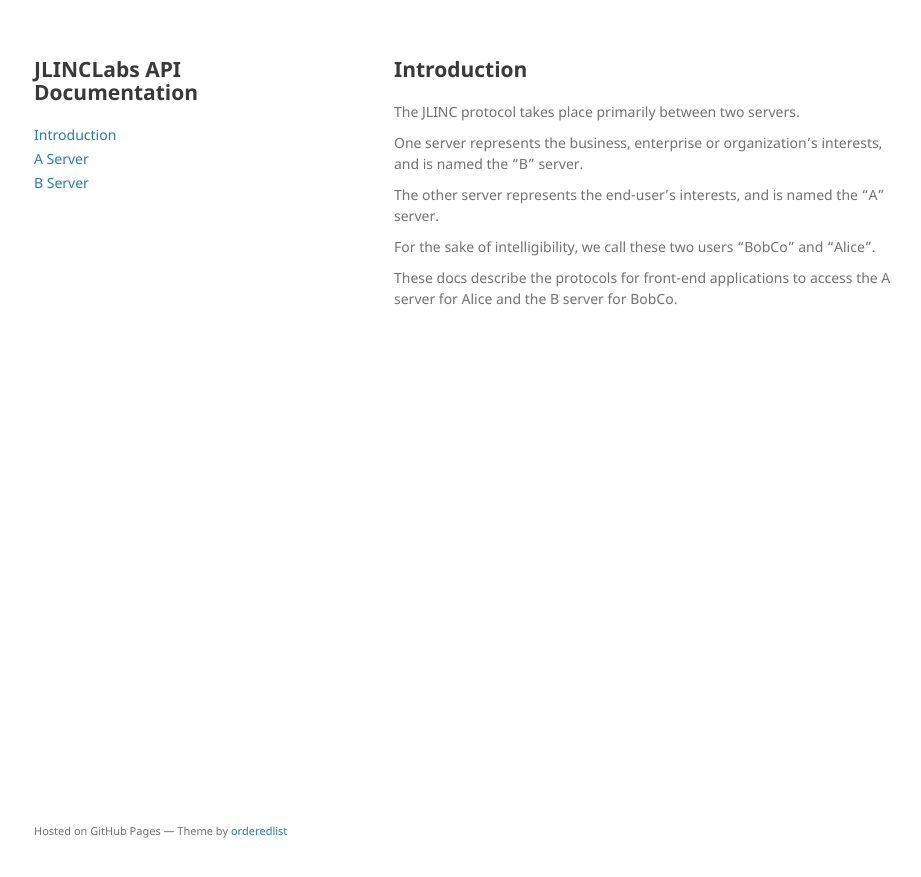
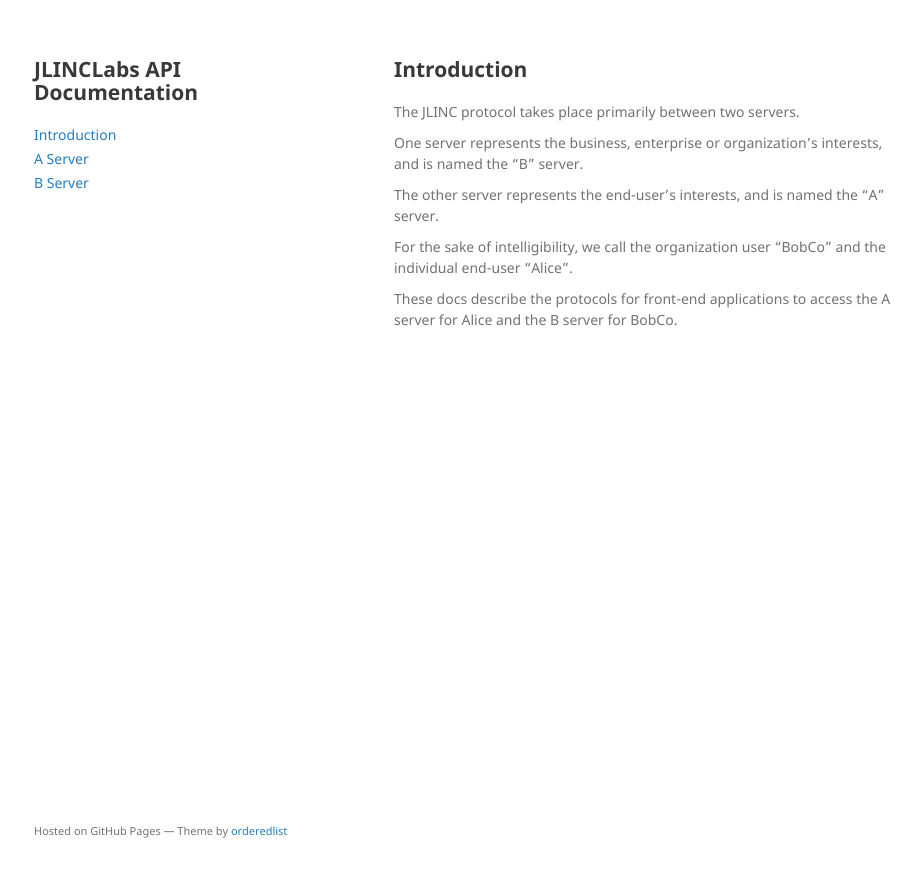
Before and after one commit to jlinclabs/apidocs, a Jekyll site: the page built from index.md, in a window 1280 px wide. Shown: the top 877 px of the page, without its empty margins (176-1097 px from the left). Built offline with Jekyll 4.4.1, drawn with Linux system fonts in a browser that asks for light colours; the repository's description, which GitHub fills in, is left out; our own code applies the rules of GitHub Pages for plain Markdown files.

Commit message:
Intro text update.

```diff
--- a/index.md
+++ b/index.md
@@ -8,6 +8,6 @@ One server represents the business, enterprise or organization's interests, and
 
 The other server represents the end-user's interests, and is named the "A" server.
 
-For the sake of intelligibility, we call these two users "BobCo" and "Alice".
+For the sake of intelligibility, we call the organization user "BobCo" and the individual end-user "Alice".
 
 These docs describe the protocols for front-end applications to access the A server for Alice and the B server for BobCo.
```
